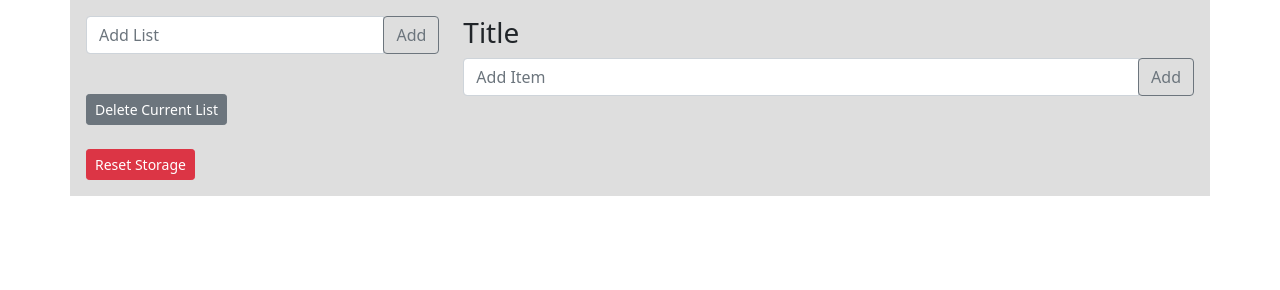
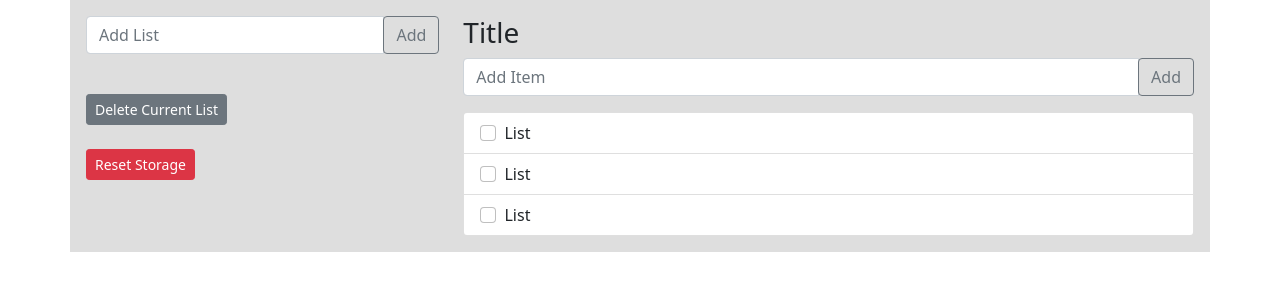
Before and after one commit to JaxonKnight28/Todo-App, a plain HTML site: page index.html in a window 1280 px wide. Drawn offline with nearby package versions, Linux system fonts and the light colour scheme.

Commit message:
broke the whole thing, undoing what I did

```diff
--- a/index.html
+++ b/index.html
@@ -35,7 +35,11 @@
           </div>
         </div>
 
-        <div id="listItems"></div>
+        <div id="listItems">
+          <button type="button" class="list-group-item list-group-item-action">Example Item</button>
+          <button type="button" class="list-group-item list-group-item-action">Example Item</button>
+          <button type="button" class="list-group-item list-group-item-action">Example Item</button>
+        </div>
       </div>
 
       <div class="col-md-8 col-12">
@@ -48,7 +52,20 @@
           </div>
         </div>
 
-        <ul class="list-group" id="todoItems"></ul>
+        <ul class="list-group" id="todoItems">
+          <li class="list-group-item">
+            <input class="form-check-input me-1" type="checkbox" value="" aria-label="...">
+            List
+          </li>
+          <li class="list-group-item">
+            <input class="form-check-input me-1" type="checkbox" value="" aria-label="...">
+            List
+          </li>
+          <li class="list-group-item">
+            <input class="form-check-input me-1" type="checkbox" value="" aria-label="...">
+            List
+          </li>
+        </ul>
       </div>
     </div>
   </div>
--- a/js/main.js
+++ b/js/main.js
@@ -56,7 +56,7 @@ lists = (JSON.parse(localStorage.getItem('savedList')));
 render();
 let globalCurrentList = 0;
 setCurrentList(1);
-clearStorage()
+
 
 //renderFunction
 function render() {
```
